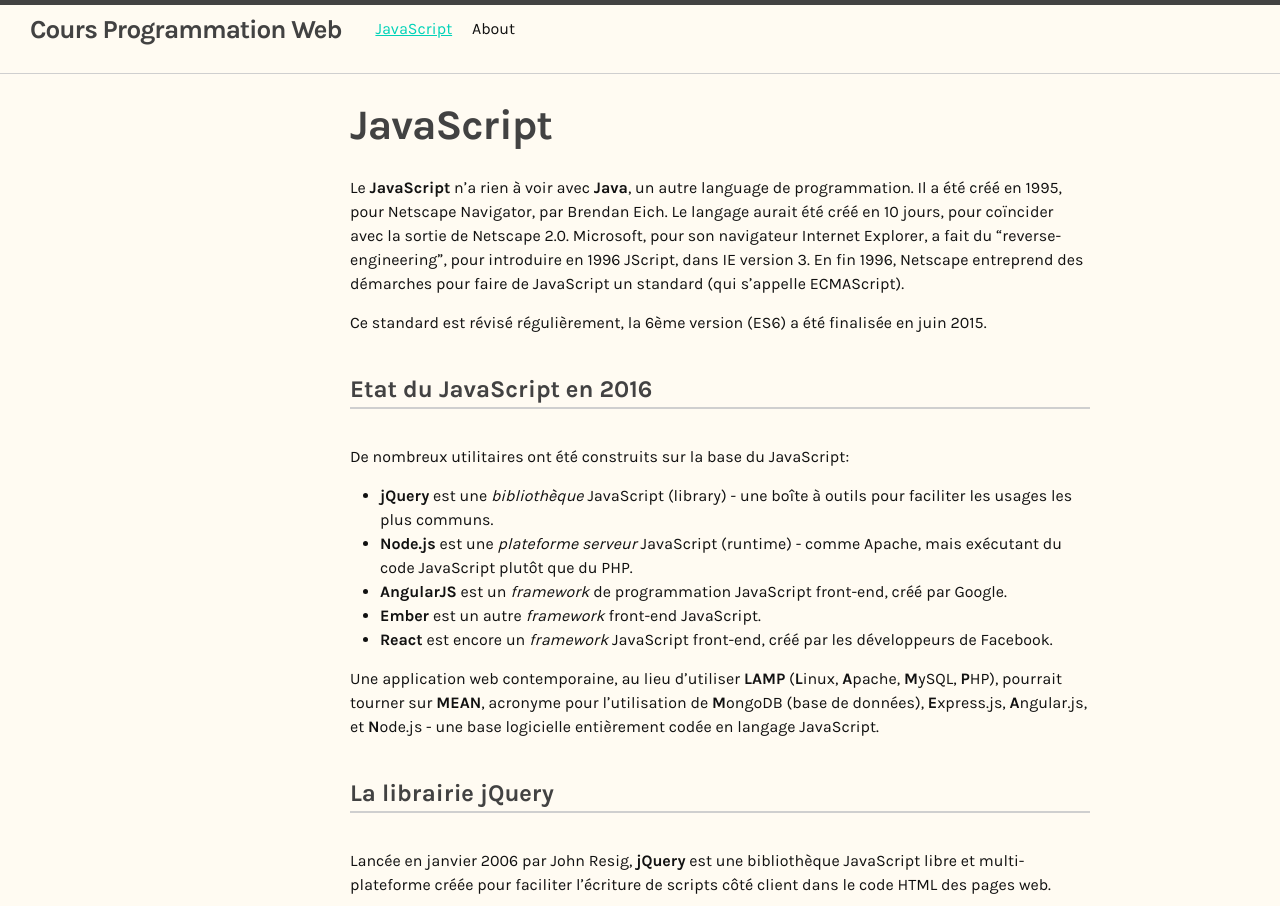
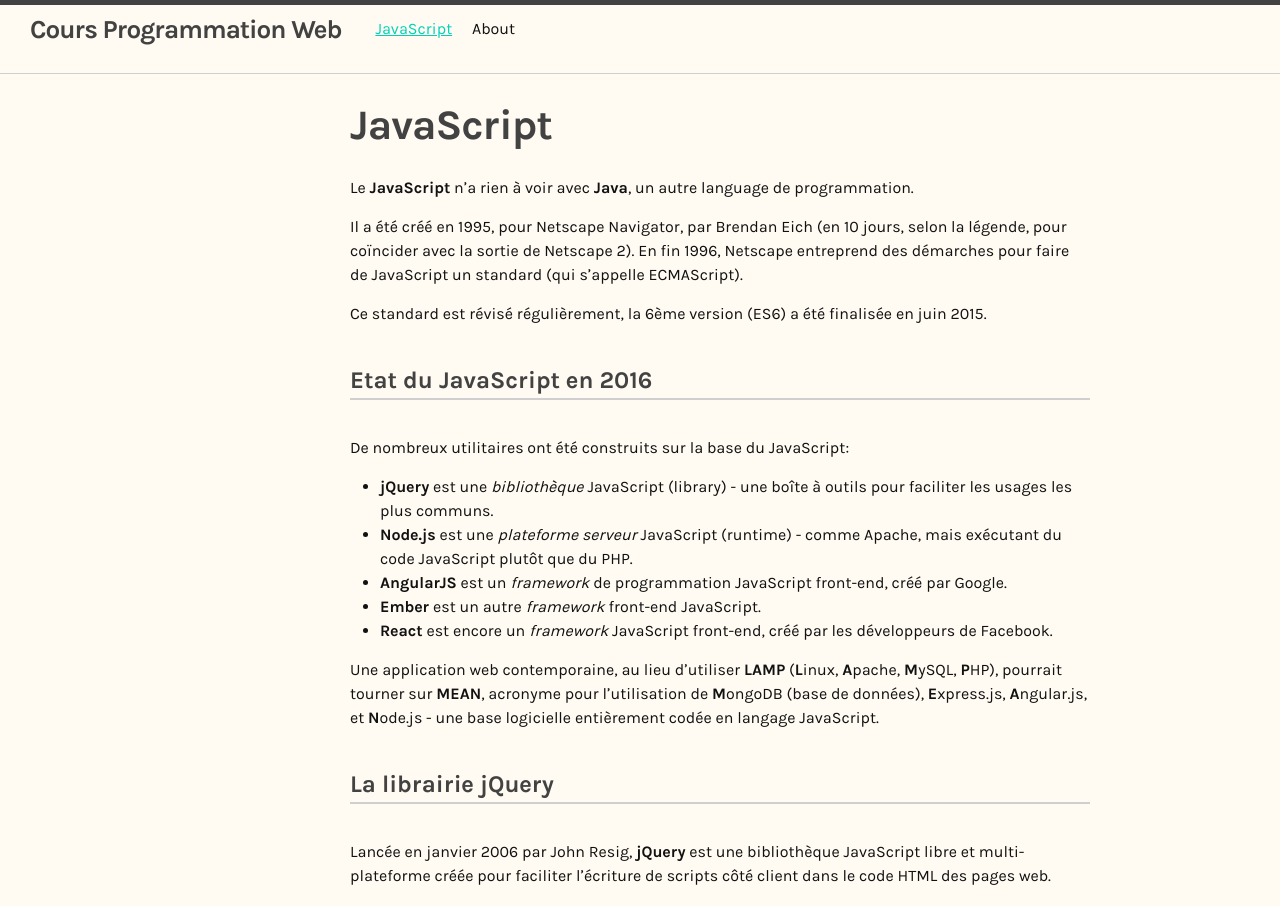
Before and after one commit to coursweb/coursweb.github.io, a Jekyll site: the page built from cours-javascript/30-javascript.md, in a window 1280 px wide and 1400 px high. Shown: the top 906 px of the window. Built offline with Jekyll 4.4.1, drawn with Linux system fonts in a browser that asks for light colours; some of the changed text lies outside the part shown.

Commit message:
renommage de fichier

```diff
--- a/cours-javascript/200-javascript.md
+++ b/cours-javascript/30-javascript.md
@@ -4,7 +4,9 @@
 permalink: /javascript/
 ---
 
-Le **JavaScript** n'a rien à voir avec **Java**, un autre language de programmation. Il a été créé en 1995, pour Netscape Navigator, par Brendan Eich. Le langage aurait été créé en 10 jours, pour coïncider avec la sortie de Netscape 2.0. Microsoft, pour son navigateur Internet Explorer, a fait du "reverse-engineering", pour introduire en 1996 JScript, dans IE version 3. En fin 1996, Netscape entreprend des démarches pour faire de JavaScript un standard (qui s'appelle ECMAScript).
+Le **JavaScript** n'a rien à voir avec **Java**, un autre language de programmation.
+
+Il a été créé en 1995, pour Netscape Navigator, par Brendan Eich (en 10 jours, selon la légende, pour coïncider avec la sortie de Netscape 2). En fin 1996, Netscape entreprend des démarches pour faire de JavaScript un standard (qui s'appelle ECMAScript).
 
 Ce standard est révisé régulièrement, la 6ème version (ES6) a été finalisée en juin 2015.
 
@@ -30,14 +32,14 @@
 
 Il est désormais nettement plus facile de se passer de jQuery, et d'écrire du "Plain Vanilla JavaScript". L'objectif ultime d'un outil comme jQuery serait de ne plus être nécessaire.
 
-Le site [Vanilla JS](http://vanilla-js.com/) expose sous un mode parodique (en se présentant comme une énième librairie JavaScript) les avantages (en termes de vitesse) à utiliser du JavaScript pur, plutôt que de se reposer sur une librairie telle que jQuery, Prototype JS, Dojo, MooTools.
+Le site [Vanilla JS](http://vanilla-js.com/) expose sous un mode parodique (en se présentant comme une énième librairie JavaScript) les avantages (en termes de vitesse) à utiliser du JavaScript pur, plutôt que de se reposer sur une librairie telle que jQuery, Prototype, Dojo, MooTools.
 
 ![](/cours-web/cours-html/img/Strip-Prendre-le-train-en-marche-650-final1.jpg)
 
 Préprocesseurs:
 ===
 
-On a vu l'apparition de préprocesseurs (comme SASS ou LESS) pour le CSS. Cela existe aussi pour le JavaScript:
+On a vu l'apparition de préprocesseurs (comme SASS ou LESS) pour faciliter l'écriture du CSS. Cela existe aussi pour le JavaScript:
 
 **CoffeeScript** est un langage de programmation plus épuré que le JavaScript, pouvant être automatiquement converti en JavaScript normal.
 
```
